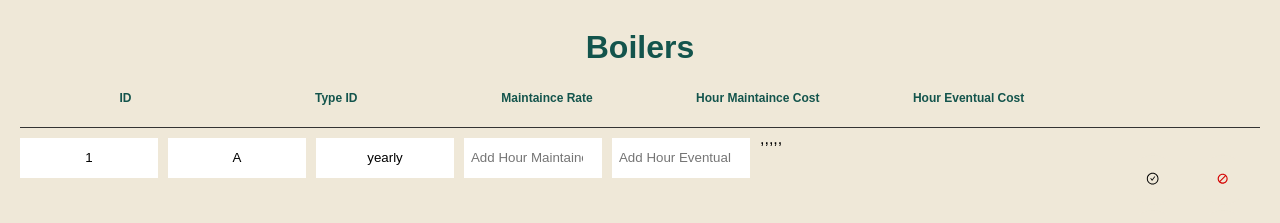
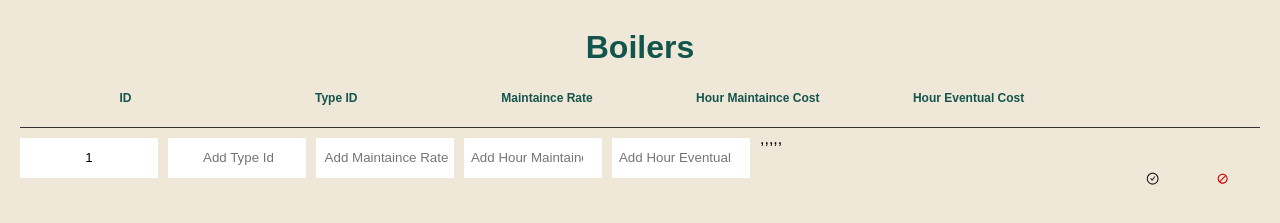
Before and after one commit to Alexandra-maero/react-caldar, a React (Create React App) app: page / in a window 1280 px wide. Both pictures are taken after a click on the button 1153 px from the left and 157 px from the top of the page. Shown: the top 223 px of the page. Built offline with nearby package versions, Linux system fonts and the light colour scheme.

Commit message:
require that all fields to be completed are obligatory when editing

```diff
--- a/src/components/Items/Items.js
+++ b/src/components/Items/Items.js
@@ -56,28 +56,28 @@ export class Items extends Component {
                         type="text"
                         name="typeId"
                         placeholder=" Add Type Id"
-                        value={this.state.typeId}
+                        value={this.state.typeId.isRequired}
                         onChange={this.onChange}
                     ></input>,
                     <input className="inputStyleEdt"
                         type="text"
                         name="maintaince_rate"
                         placeholder=" Add Maintaince Rate"
-                        value={this.state.maintaince_rate}
+                        value={this.state.maintaince_rate.isRequired}
                         onChange={this.onChange}
                     ></input>,
                     <input className="inputStyleEdt"
                         type="number"
                         name="hour_maintaince_cost"
                         placeholder=" Add Hour Maintaince Cost"
-                        value={`$ ${this.state.hour_maintaince_cost}`}
+                        value={this.state.hour_maintaince_cost.isRequired}
                         onChange={this.onChange}
                     ></input>,
                     <input className="inputStyleEdt"
                         type="number"
                         name="hour_eventual_cost"
                         placeholder=" Add Hour Eventual Cost"
-                        value={`$ ${this.state.hour_eventual_cost}`}
+                        value={this.state.hour_eventual_cost.isRequired}
                         onChange={this.onChange}
                     ></input>,
                     <div>
```
